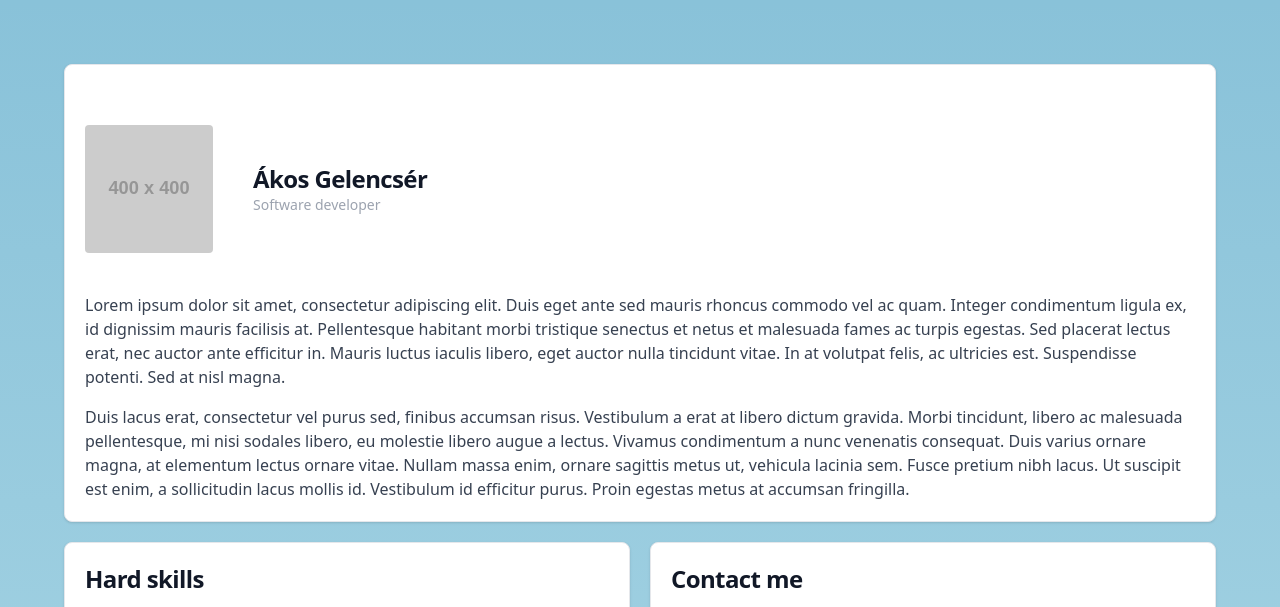
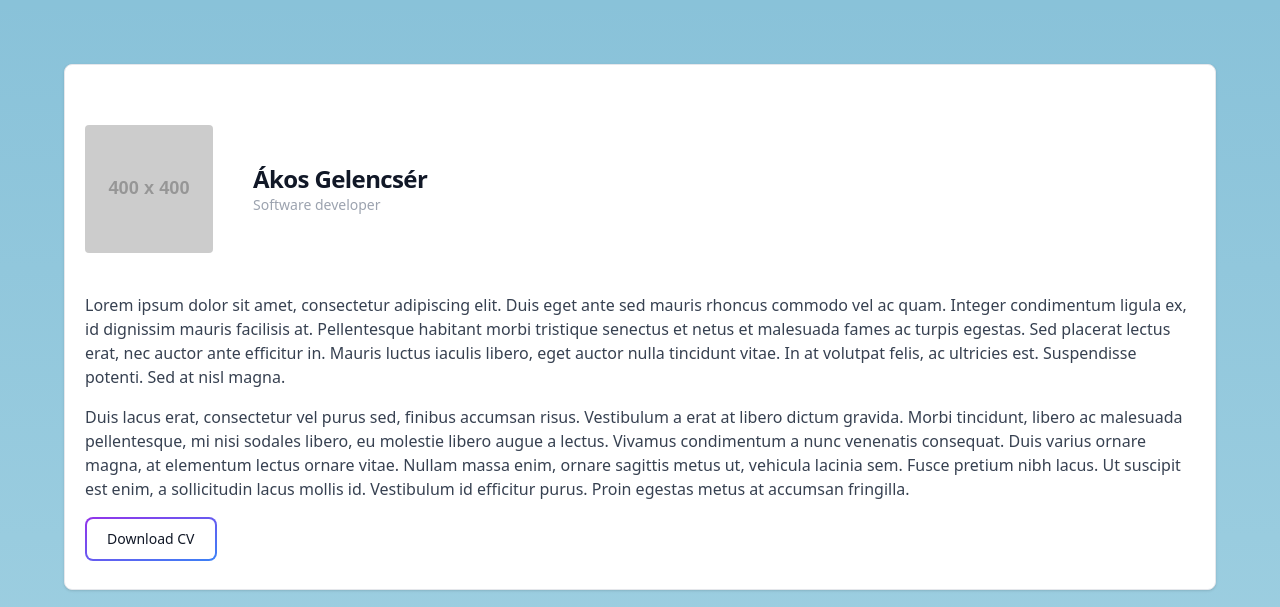
Before and after one commit to gelencser09/website, a Gatsby site: page / in a window 1280 px wide. Shown: the top 607 px of the page. Built offline with nearby package versions, Linux system fonts and the light colour scheme; Gatsby itself is replaced by a stand-in of ours; placeholder pictures from the web are drawn by us.

Commit message:
feat: add cv

```diff
--- a/src/components/Basic.tsx
+++ b/src/components/Basic.tsx
@@ -1,5 +1,6 @@
 import * as React from "react";
 import { Card, CardBody, CardHeader, SmallText } from "./Card";
+import ButtonLink from "./ButtonLink";
 
 export default function Basic({ className }: { className?: string }) {
   return (
@@ -38,6 +39,7 @@ export default function Basic({ className }: { className?: string }) {
           Vestibulum id efficitur purus. Proin egestas metus at accumsan
           fringilla.
         </p>
+        <ButtonLink href="/akos-gelencser-cv-v1.pdf">Download CV</ButtonLink>
       </CardBody>
     </Card>
   );
--- /dev/null
+++ b/src/components/ButtonLink.tsx
@@ -0,0 +1,20 @@
+import * as React from "react";
+
+export default function ButtonLink({
+  children,
+  href,
+}: {
+  children: React.ReactNode;
+  href?: string;
+}) {
+  return (
+    <button className="w-fit relative inline-flex items-center justify-center p-0.5 mb-2 me-2 overflow-hidden text-sm font-medium text-gray-900 rounded-lg group bg-gradient-to-br from-purple-600 to-blue-500 group-hover:from-purple-600 group-hover:to-blue-500 hover:text-white dark:text-white focus:ring-4 focus:outline-none focus:ring-blue-300 dark:focus:ring-blue-800">
+      <a
+        href={href}
+        className="relative px-5 py-2.5 transition-all ease-in duration-75 bg-white dark:bg-gray-900 rounded-md group-hover:bg-opacity-0"
+      >
+        {children}
+      </a>
+    </button>
+  );
+}
--- a/src/pages/index.tsx
+++ b/src/pages/index.tsx
@@ -18,4 +18,4 @@ const IndexPage: React.FC<PageProps> = () => {
 
 export default IndexPage;
 
-export const Head: HeadFC = () => <title>Home Page</title>;
+export const Head: HeadFC = () => <title>Ákos Gelencsér</title>;
```
Also changed, not shown: 4 other files.
